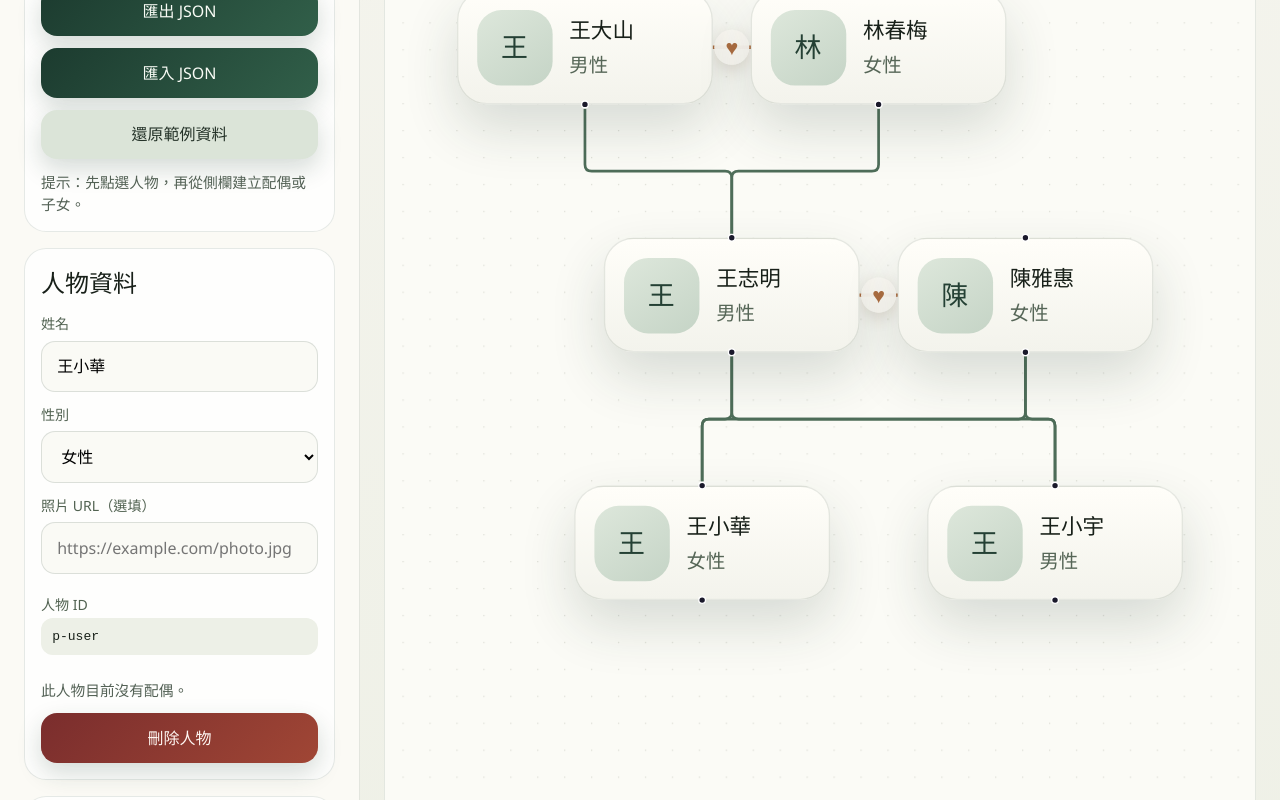
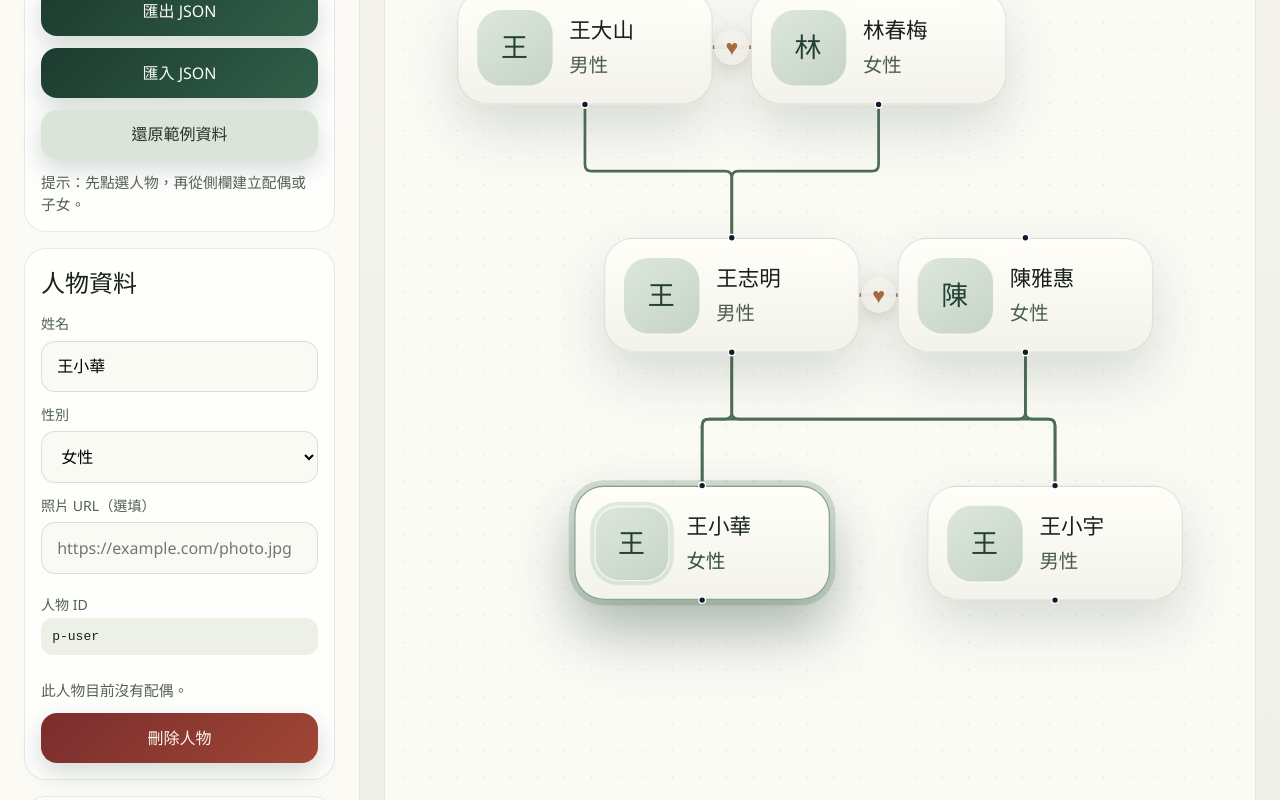
Before and after one commit to kevin1kevin1k/Zupu, a React (Vite) app: page / in a window 1280 px wide. Shown: the part 520-1320 px from the top of the page. Built offline with nearby package versions, Linux system fonts and the light colour scheme.

Commit message:
fix: stabilize selected node highlight

```diff
--- a/src/App.tsx
+++ b/src/App.tsx
@@ -40,7 +40,11 @@ function App() {
 
   const selectedPerson = people.find((person) => person.id === selectedPersonId) ?? null;
   const selectedSpouseId = selectedPersonId ? getSpouseId(selectedPersonId, relationships) : null;
-  const { nodes, edges } = buildFlowElements(people, relationships);
+  const { nodes, edges } = buildFlowElements(
+    people,
+    relationships,
+    selectedPersonId,
+  );
 
   useEffect(() => {
     requestAnimationFrame(() => {
--- a/src/lib/tree.ts
+++ b/src/lib/tree.ts
@@ -118,6 +118,7 @@ function assertRelationship(raw: unknown): Relationship {
 export function buildFlowElements(
   people: Person[],
   relationships: Relationship[],
+  selectedPersonId: string | null = null,
 ): {
   nodes: PersonFlowNode[];
   edges: Edge[];
@@ -149,6 +150,7 @@ export function buildFlowElements(
         gender: person.gender,
         photoUrl: person.photoUrl,
       },
+      selected: person.id === selectedPersonId,
       draggable: false,
     } satisfies PersonFlowNode;
   });
--- a/src/styles.css
+++ b/src/styles.css
@@ -219,13 +219,23 @@ button:disabled {
   background: linear-gradient(180deg, #fffef9 0%, #f3f3ec 100%);
   border: 1px solid rgba(53, 78, 63, 0.12);
   box-shadow: 0 18px 40px rgba(32, 54, 44, 0.16);
+  transition:
+    box-shadow 160ms ease,
+    border-color 160ms ease;
 }
 
 .person-node--selected {
-  border-color: rgba(36, 84, 57, 0.35);
+  border-color: rgba(36, 84, 57, 0.52);
   box-shadow:
-    0 0 0 2px rgba(57, 112, 79, 0.22),
-    0 18px 40px rgba(32, 54, 44, 0.2);
+    0 0 0 4px rgba(57, 112, 79, 0.2),
+    0 18px 36px rgba(52, 92, 69, 0.18),
+    0 24px 48px rgba(32, 54, 44, 0.24);
+}
+
+.person-node--selected .person-node__avatar {
+  box-shadow:
+    inset 0 0 0 1px rgba(255, 255, 255, 0.75),
+    0 0 0 3px rgba(86, 148, 107, 0.18);
 }
 
 .person-node__avatar {
@@ -259,9 +269,17 @@ button:disabled {
   white-space: nowrap;
 }
 
+.person-node--selected .person-node__content strong {
+  color: #17261d;
+}
+
 .person-node__content span {
-  color: #566657;
+  color: #4c5d4f;
   font-size: 0.9rem;
+}
+
+.person-node--selected .person-node__content span {
+  color: #35533f;
 }
 
 .person-node__handle {
```
Also changed, not shown: 2 other files (tests, documents, lock files or other folders).
